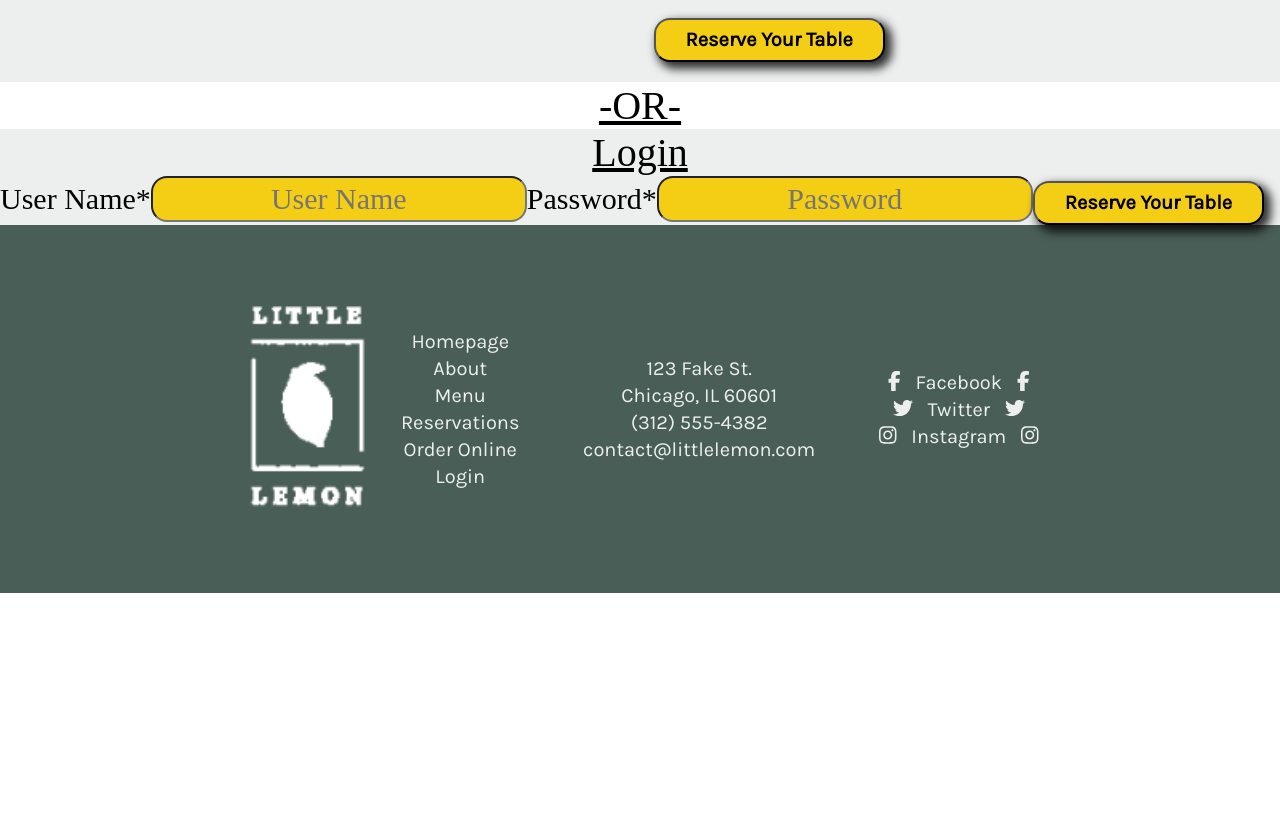
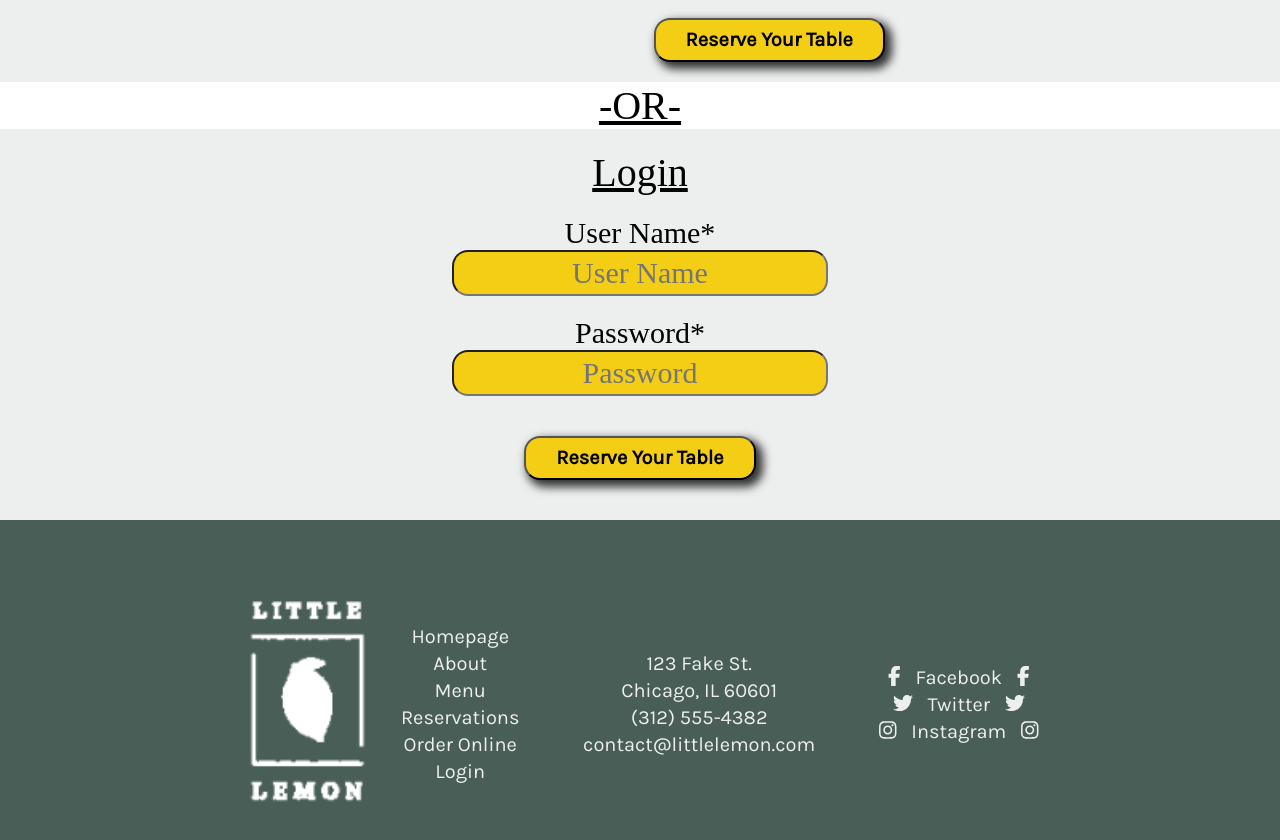
Before and after one commit to horoserp/Capstone, a React (Create React App) app: page /login in a window 1280 px wide. Shown: the part 1266-2106 px from the top of the page. Before the commit the page ends 1859 px from the top, so only its background shows below. Built offline with nearby package versions, Linux system fonts and the light colour scheme; a web font is replaced by a local one.

Commit message:
Update: Style login form in Login.

```diff
--- a/src/Components/Login.js
+++ b/src/Components/Login.js
@@ -23,17 +23,13 @@ function Login() {
         },
         onSubmit: values => {
             console.log(values);
+            window.scrollTo(0,0);
+            navigate("/confirmation");
         },
         validationSchema: loginValidate
     });
 
     const handleSubmit = (e) => {
-        e.preventDefault();
-        window.scrollTo(0,0);
-        navigate("/confirmation");
-    }
-
-    const handleLogin = (e) => {
         e.preventDefault();
         window.scrollTo(0,0);
         navigate("/confirmation");
@@ -93,10 +89,16 @@ function Login() {
                 <form
                     onSubmit={loginFormik.handleSubmit}
                 >
-                    <h2 className="underline col-2">
+                    <div className="container flex-dir">
+                    <h2 className="underline" style={{marginTop: 20, marginBottom: 20}}>
                         Login
                     </h2>
-                    <label htmlFor="userName">User Name*</label>
+                    <label
+                        htmlFor="userName"
+                        style={{marginBottom: 0}}
+                    >
+                        User Name*
+                    </label>
                     <input
                         type="text"
                         id="userName"
@@ -105,11 +107,17 @@ function Login() {
                         onChange={loginFormik.handleChange}
                         onBlur={loginFormik.handleBlur}
                         value={loginFormik.values.userName}
+                        style={{marginBottom: 20}}
                     />
                     {loginFormik.touched.userName && loginFormik.errors.userName ? (
-                        <div>{loginFormik.errors.userName}</div>
+                        <div style={{marginTop: -20}}>{loginFormik.errors.userName}</div>
                         ) : null}
-                    <label htmlFor="password">Password*</label>
+                    <label
+                        htmlFor="password"
+                        style={{marginBottom: 0}}
+                    >
+                        Password*
+                    </label>
                     <input
                         type="password"
                         id="password"
@@ -118,15 +126,18 @@ function Login() {
                         onChange={loginFormik.handleChange}
                         onBlur={loginFormik.handleBlur}
                         value={loginFormik.values.password}
+                        style={{marginBottom: 20}}
                     />
                     {loginFormik.touched.password && loginFormik.errors.password ? (
-                        <div>{loginFormik.errors.password}</div>
+                        <div style={{marginTop: -20}}>{loginFormik.errors.password}</div>
                         ) : null}
                     <input
                         type="submit"
                         id="submit-login"
                         value="Reserve Your Table"
-                        />
+                        style={{marginBottom: 40, marginTop: 20}}
+                    />
+                    </div>
                 </form>
             </div>
         </>
```
